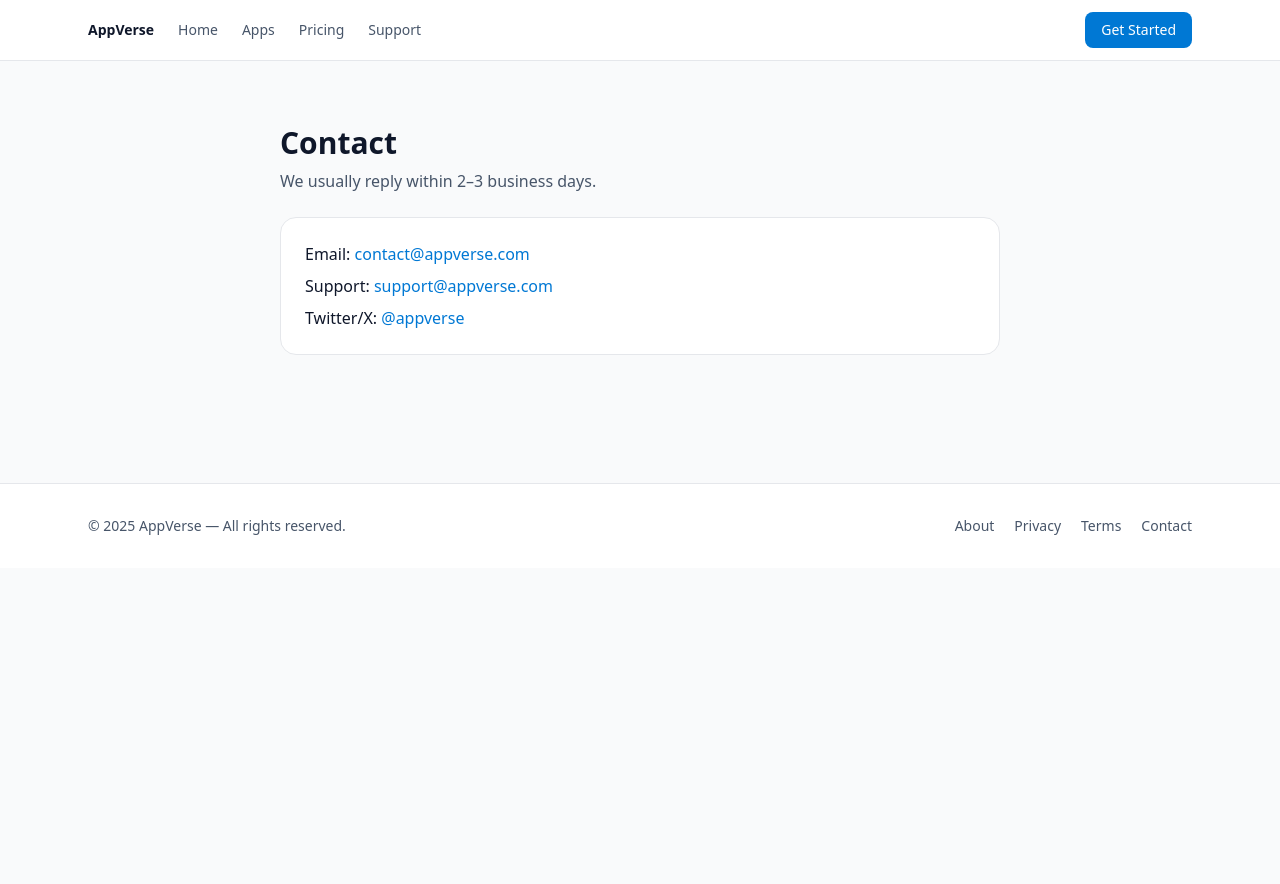
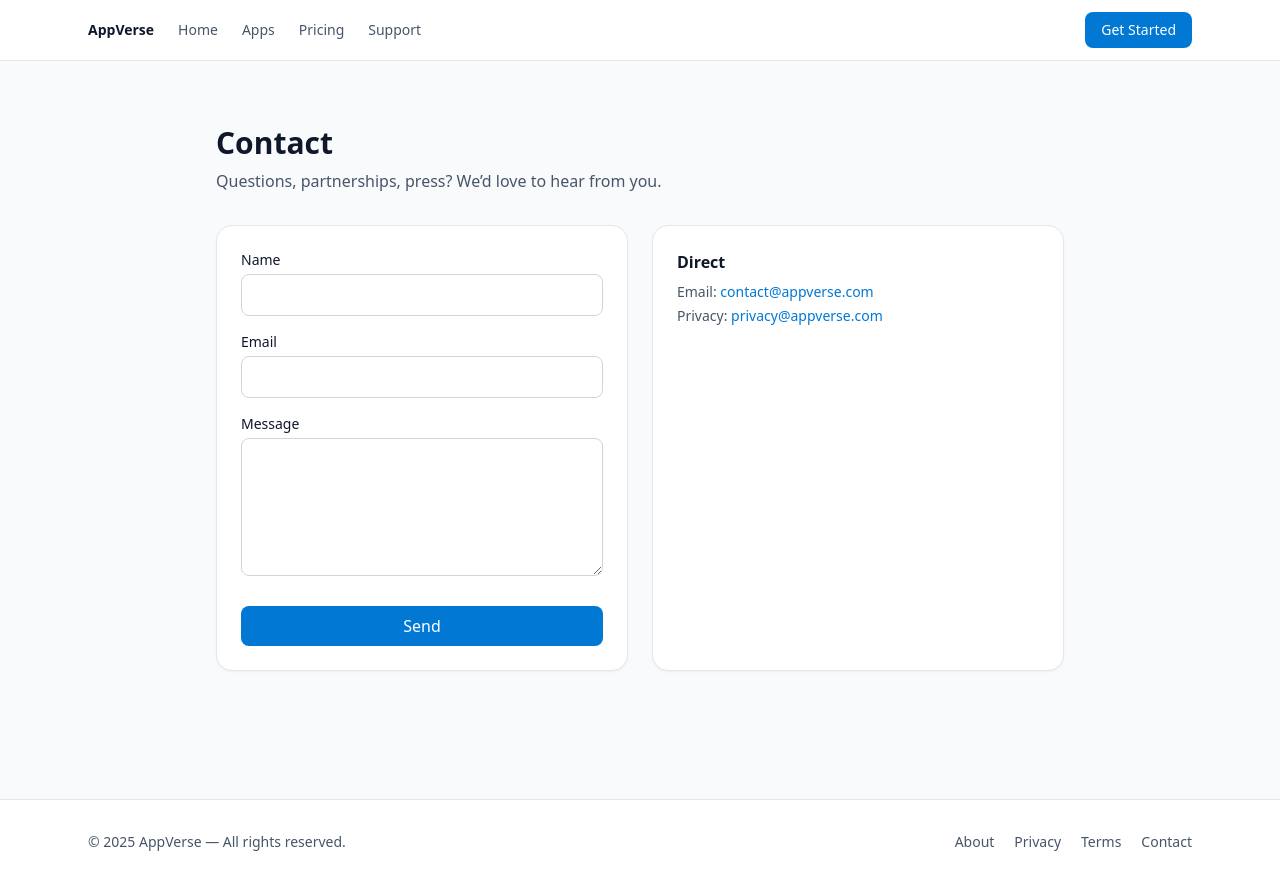
Before and after one commit to Shirlion/appverse-website, a Next.js app: page /contact in a window 1280 px wide. Before the commit the page ends 800 px from the top, so only its background shows below. Built offline with nearby package versions, Linux system fonts and the light colour scheme.

Commit message:
Update page.tsx

```diff
--- a/app/contact/page.tsx
+++ b/app/contact/page.tsx
@@ -2,14 +2,40 @@ export const metadata = { title: "Contact — AppVerse" };
 
 export default function ContactPage() {
   return (
-    <section className="mx-auto max-w-3xl px-6 py-16">
-      <h1 className="text-3xl font-bold mb-2">Contact</h1>
-      <p className="text-slate-600 mb-6">We usually reply within 2–3 business days.</p>
+    <section className="mx-auto max-w-4xl px-6 py-16">
+      <h1 className="text-3xl font-bold">Contact</h1>
+      <p className="mt-2 text-slate-600">
+        Questions, partnerships, press? We’d love to hear from you.
+      </p>
 
-      <div className="rounded-2xl bg-white border border-gray-200 p-6">
-        <p>Email: <a className="text-[#0078D4] hover:underline" href="mailto:contact@appverse.com">contact@appverse.com</a></p>
-        <p className="mt-2">Support: <a className="text-[#0078D4] hover:underline" href="mailto:support@appverse.com">support@appverse.com</a></p>
-        <p className="mt-2">Twitter/X: <a className="text-[#0078D4] hover:underline" href="#">@appverse</a></p>
+      <div className="mt-8 grid gap-6 md:grid-cols-2">
+        <form
+          className="rounded-2xl border border-gray-200 bg-white p-6 shadow-sm"
+          action="mailto:contact@appverse.com"
+          method="post"
+          encType="text/plain"
+        >
+          <label className="block text-sm font-medium">Name</label>
+          <input name="name" className="mt-1 w-full rounded-lg border border-gray-300 px-3 py-2" required />
+
+          <label className="mt-4 block text-sm font-medium">Email</label>
+          <input type="email" name="email" className="mt-1 w-full rounded-lg border border-gray-300 px-3 py-2" required />
+
+          <label className="mt-4 block text-sm font-medium">Message</label>
+          <textarea name="message" rows={5} className="mt-1 w-full rounded-lg border border-gray-300 px-3 py-2" required />
+
+          <button className="mt-6 w-full rounded-lg bg-[#0078D4] px-4 py-2 text-white">Send</button>
+        </form>
+
+        <div className="rounded-2xl border border-gray-200 bg-white p-6 shadow-sm">
+          <h3 className="font-semibold">Direct</h3>
+          <p className="mt-2 text-sm text-slate-600">
+            Email: <a className="text-[#0078D4]" href="mailto:contact@appverse.com">contact@appverse.com</a>
+          </p>
+          <p className="mt-1 text-sm text-slate-600">
+            Privacy: <a className="text-[#0078D4]" href="mailto:privacy@appverse.com">privacy@appverse.com</a>
+          </p>
+        </div>
       </div>
     </section>
   );
```
